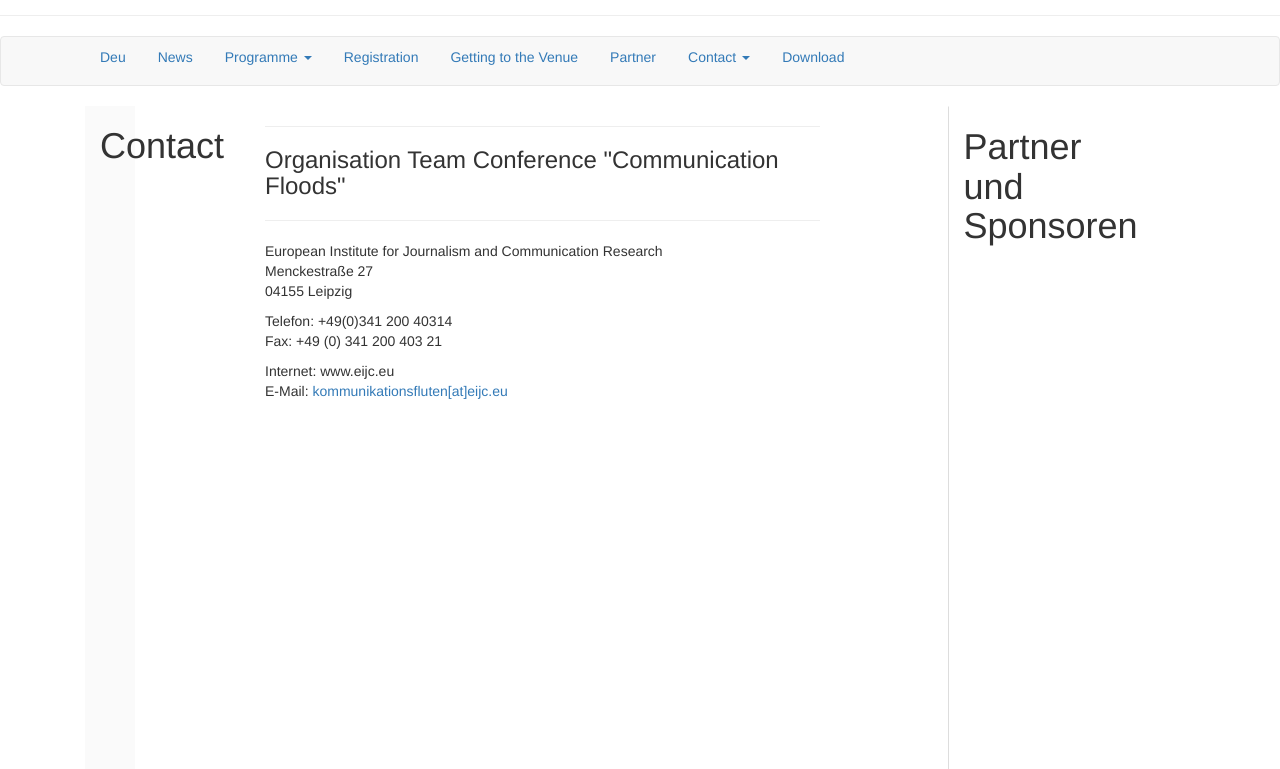
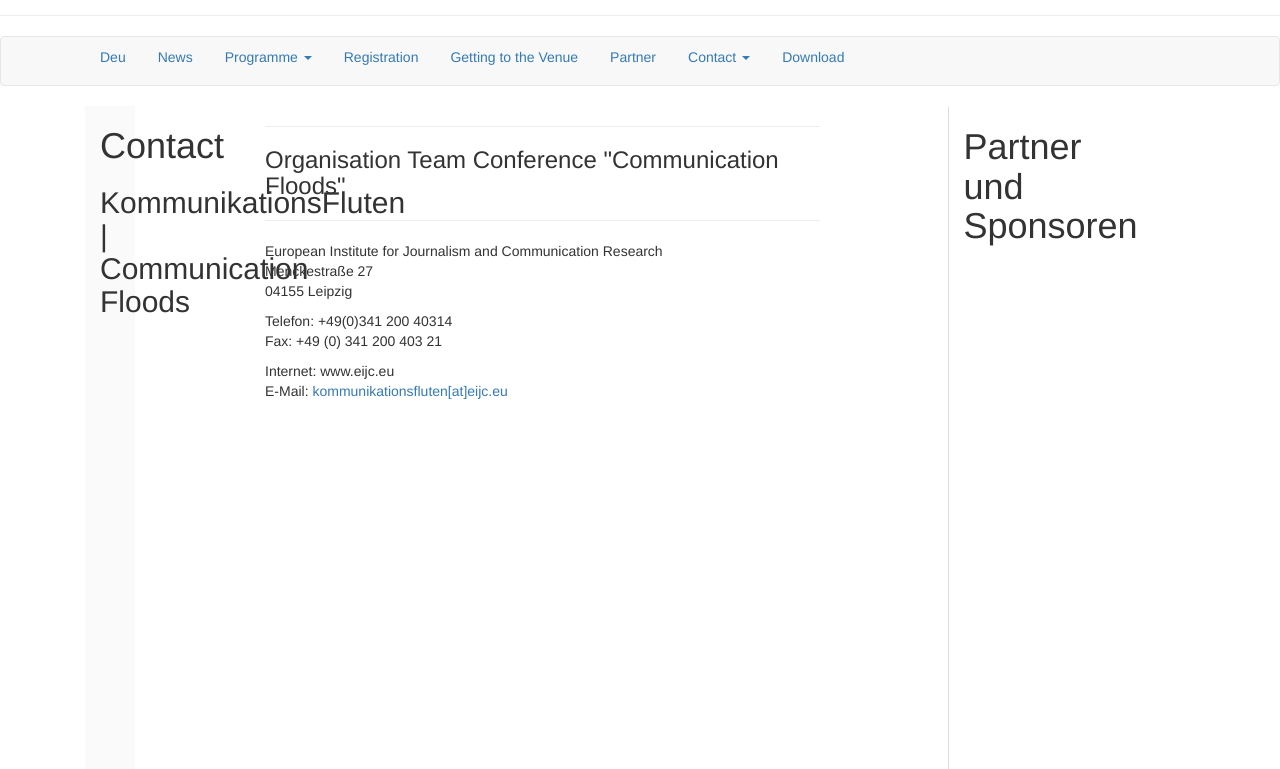
Before and after one commit to susedev/test, a Jekyll site: the page built from contact.html, in a window 1280 px wide and 900 px high, cut to the strip 131-900 px from the top of the window. Built offline with Jekyll 4.4.1, drawn with Linux system fonts in a browser that asks for light colours; nearby versions of some CDN libraries.

Commit message:
Update page.html

```diff
--- a/_layouts/page.html
+++ b/_layouts/page.html
@@ -14,6 +14,7 @@ layout: base
     <div class="col-md-2">
       <div class="container" style="display: block; width: 50px; height: 2000px; background-color: #FAFAFA; margin-left: 15px; box-sizing: border-box;">
        <h1>{{ page.title }}</h1>
+       <h2><p class="small; float: right; ">KommunikationsFluten | Communication Floods</p></h2>
       </div>
     </div>
     <div class="col-md-6">
```
